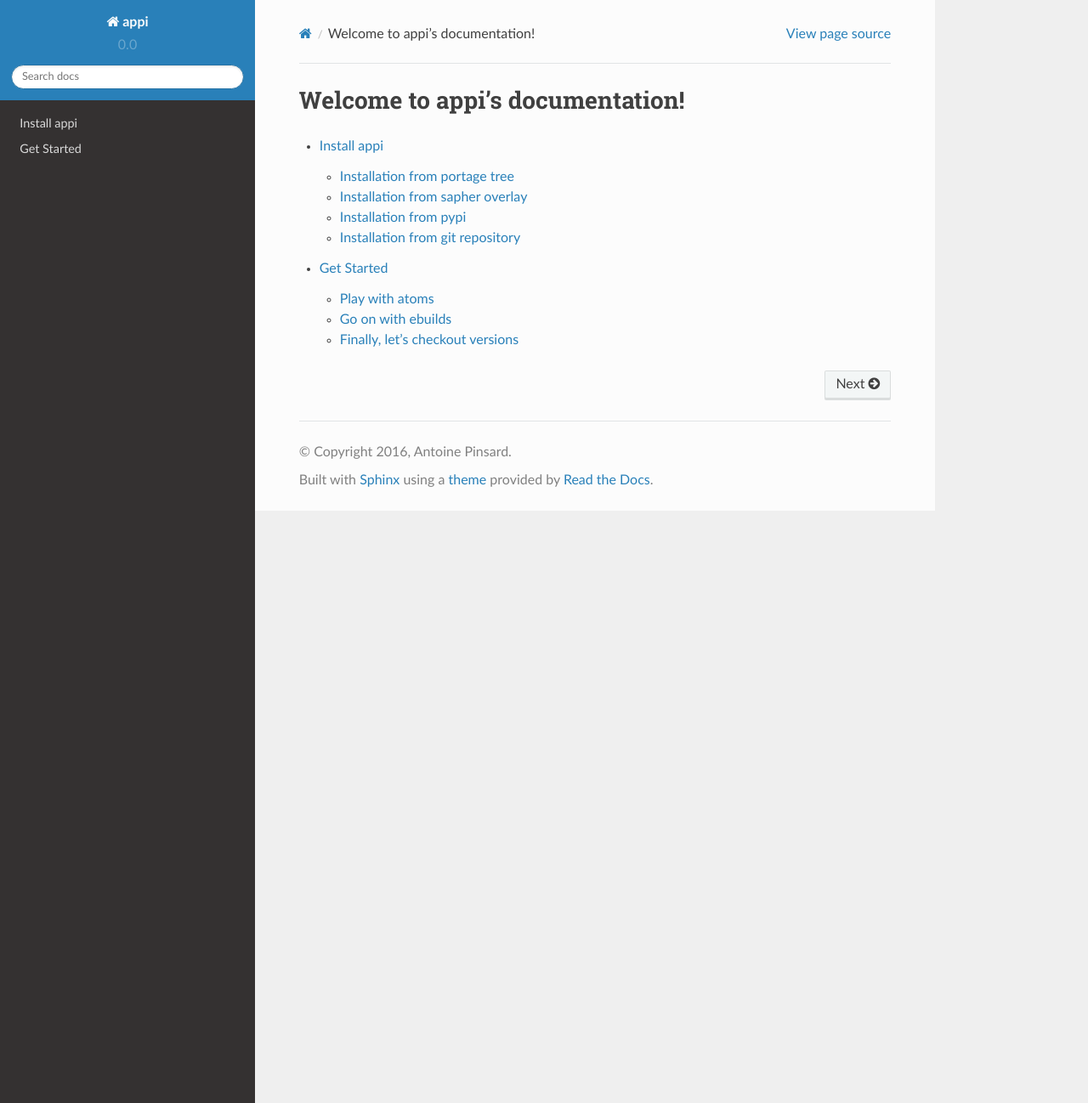
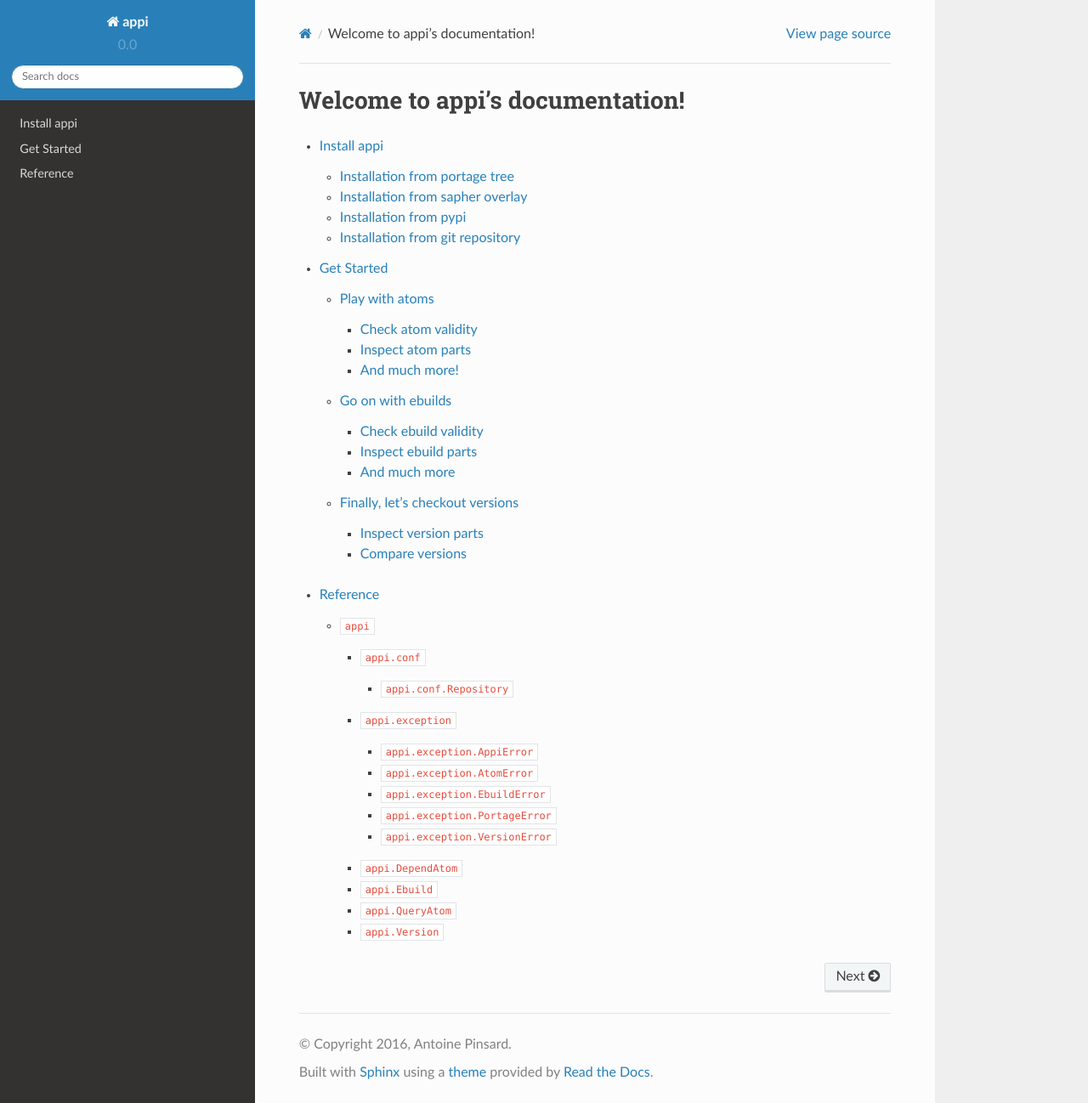
Before and after one commit to funtoo/appi, a Sphinx documentation site: the page built from docs/index.rst, in a window 1280 px wide and 1298 px high. Shown: the whole window at 85% size. Built offline with Sphinx 7.4.7 and the Read the Docs theme 2.0.0, drawn with Linux system fonts in a browser that asks for light colours.

Commit message:
[doc] Setup reference hierarchy

```diff
--- /dev/null
+++ b/docs/ref/appi/DependAtom.rst
@@ -0,0 +1,3 @@
+===================
+``appi.DependAtom``
+===================
--- /dev/null
+++ b/docs/ref/appi/Ebuild.rst
@@ -0,0 +1,3 @@
+===============
+``appi.Ebuild``
+===============
--- /dev/null
+++ b/docs/ref/appi/QueryAtom.rst
@@ -0,0 +1,3 @@
+==================
+``appi.QueryAtom``
+==================
--- /dev/null
+++ b/docs/ref/appi/Version.rst
@@ -0,0 +1,3 @@
+================
+``appi.Version``
+================
--- /dev/null
+++ b/docs/ref/appi/conf/Repository.rst
@@ -0,0 +1,3 @@
+========================
+``appi.conf.Repository``
+========================
--- /dev/null
+++ b/docs/ref/appi/conf/index.rst
@@ -0,0 +1,8 @@
+=============
+``appi.conf``
+=============
+
+.. toctree::
+   :maxdepth: 2
+
+   Repository
--- /dev/null
+++ b/docs/ref/appi/exception/AppiError.rst
@@ -0,0 +1,3 @@
+============================
+``appi.exception.AppiError``
+============================
--- /dev/null
+++ b/docs/ref/appi/exception/AtomError.rst
@@ -0,0 +1,3 @@
+============================
+``appi.exception.AtomError``
+============================
--- /dev/null
+++ b/docs/ref/appi/exception/EbuildError.rst
@@ -0,0 +1,3 @@
+==============================
+``appi.exception.EbuildError``
+==============================
--- /dev/null
+++ b/docs/ref/appi/exception/PortageError.rst
@@ -0,0 +1,3 @@
+===============================
+``appi.exception.PortageError``
+===============================
--- /dev/null
+++ b/docs/ref/appi/exception/VersionError.rst
@@ -0,0 +1,3 @@
+===============================
+``appi.exception.VersionError``
+===============================
--- /dev/null
+++ b/docs/ref/appi/exception/index.rst
@@ -0,0 +1,12 @@
+==================
+``appi.exception``
+==================
+
+.. toctree::
+   :maxdepth: 2
+
+   AppiError
+   AtomError
+   EbuildError
+   PortageError
+   VersionError
--- /dev/null
+++ b/docs/ref/appi/index.rst
@@ -0,0 +1,14 @@
+========
+``appi``
+========
+
+.. toctree::
+   :maxdepth: 2
+
+   conf/index
+   exception/index
+
+   DependAtom
+   Ebuild
+   QueryAtom
+   Version
--- /dev/null
+++ b/docs/ref/index.rst
@@ -0,0 +1,8 @@
+=========
+Reference
+=========
+
+.. toctree::
+   :maxdepth: 2
+
+   appi/index
```
Also changed, not shown: docs/index.rst (+6 -1 lines).
